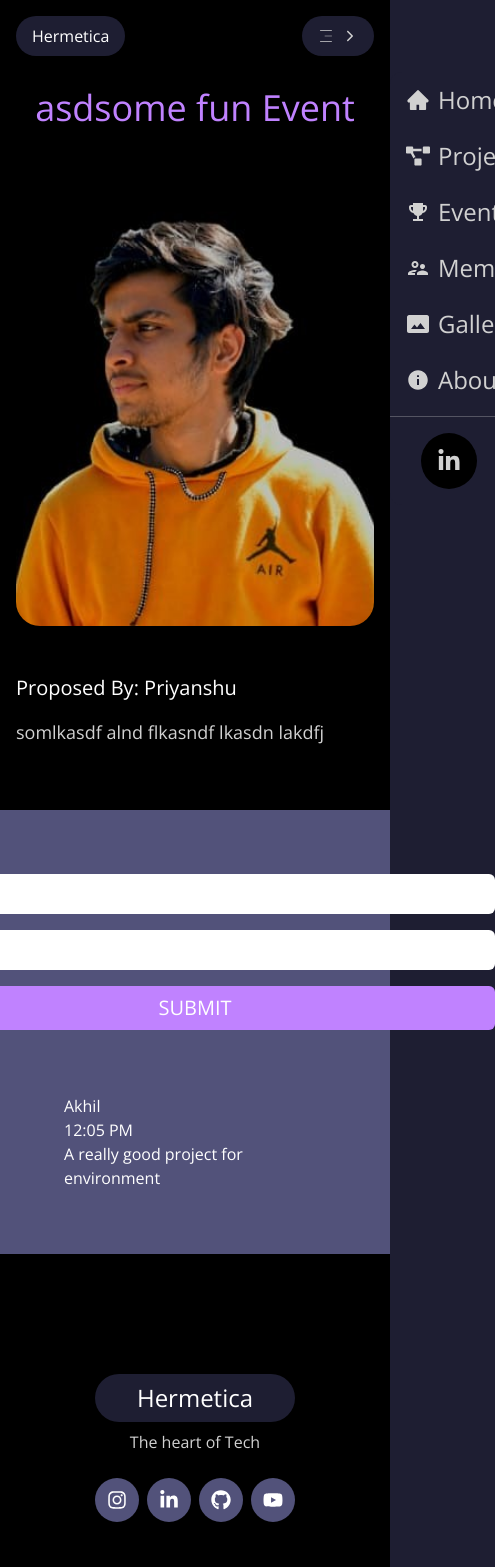
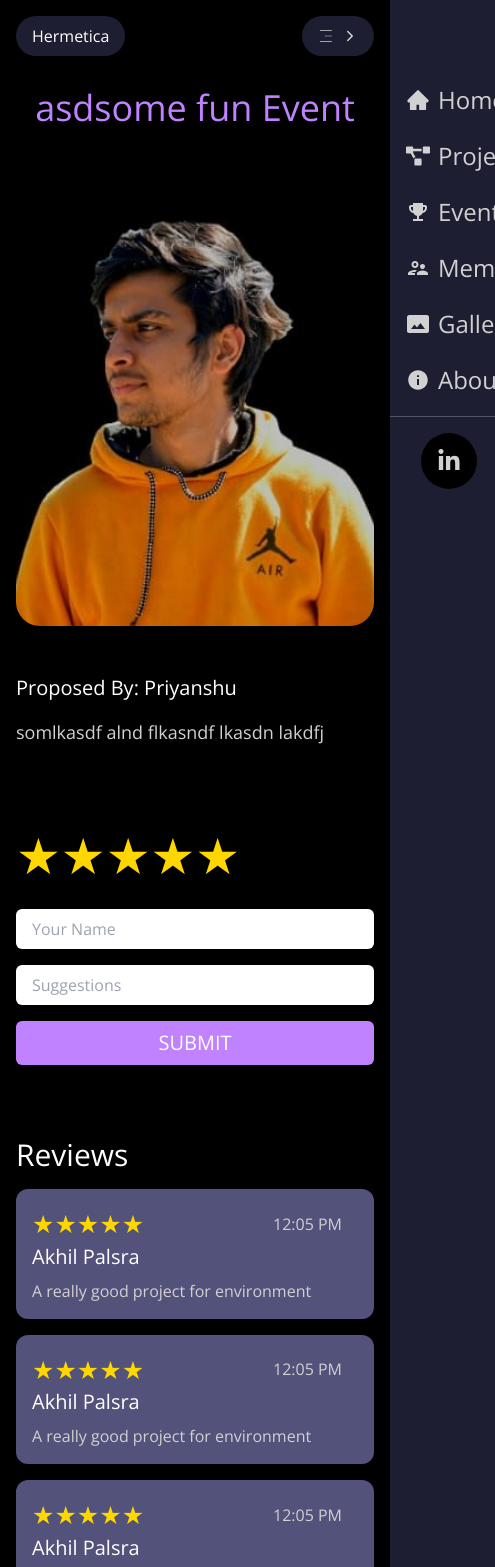
Before and after one commit to akhil683/Akhil_Portfolio, a React (Vite) app in the folder hermetica/: page /events/some_fun_event in a window 390 px wide. Shown: the top 1567 px of the page, 495 px wide, since content can reach past the window. Built offline with nearby package versions, Linux system fonts and the light colour scheme.

Commit message:
created gallery page and review section, fixed responsive search bar

```diff
--- a/hermetica/package.json
+++ b/hermetica/package.json
@@ -16,7 +16,8 @@
     "react-dom": "^18.2.0",
     "react-error-boundary": "^4.0.12",
     "react-icons": "^4.12.0",
-    "react-loader-spinner": "^6.1.6"
+    "react-loader-spinner": "^6.1.6",
+    "react-stars": "^2.2.5"
   },
   "devDependencies": {
     "@types/react": "^18.2.43",
--- a/hermetica/src/components/Details.jsx
+++ b/hermetica/src/components/Details.jsx
@@ -1,11 +1,11 @@
 import React from 'react';
 import Img from '../assets/profile.jpg';
 import { useParams } from 'react-router-dom';
+import ReactStars from 'react-stars';
 
 const Details = ({ data }) => {
   const { url } = useParams();
   const dataDetail = data.find(data => data.url === url);
-  console.log(dataDetail);
   const { name, proposedBy, Abstract, image } = dataDetail;
 
   return (
@@ -22,22 +22,88 @@ const Details = ({ data }) => {
           </p>
         </div>
       </div>
-      <div className='my-16 p-16 justify-center items-center bg-iconbgHover flex flex-col gap-16'>
-      <form className='flex flex-col w-[600px] gap-4 mx-6 text-iconBg'>
-        <input className=' rounded-md py-2 px-4 outline-none' type="text" placeholder='Your Name' />
-        <input className=' rounded-md py-2 px-4 outline-none' type="text" placeholder='Suggestions' />
+
+      <div className='my-12 py-6 text-center'>
+      <form className='flex flex-col mx-4 sm:mx-auto max-w-[600px] gap-4 text-iconBg'>
+        <ReactStars
+          count={5}
+          value={0}
+          // onChange={}
+          color1='#ffd700'
+          // color2=''
+          size={50}
+          half={true}
+          edit={true}
+        />
+        <input className=' rounded-md w-full py-2 px-4 outline-none' type="text" placeholder='Your Name' />
+        <input className=' rounded-md w-full py-2 px-4 outline-none' type="text" placeholder='Suggestions' />
         <button className=' bg-violet py-2 text-mainText text-xl rounded-md' type='submit'>SUBMIT</button>
       </form>
-      <div>
-        <div>
-          <div>
-            <h4>Akhil</h4>
-            <p>12:05 PM</p>
+      </div>
+
+      <div className='mx-4'>
+        <h2 className='max-w-[600px] mx-auto text-3xl mb-4'>Reviews</h2>
+
+          <div className='p-4 bg-iconbgHover rounded-xl mb-4 mx-auto max-w-[600px]'>
+            <div className='flex justify-between items-center'>
+              <ReactStars
+                count={5}
+                value={0}
+
+                // onChange={}
+                color1='#ffd700'
+                // color2=''
+                size={25}
+                half={true}
+                edit={false}
+                />
+              <p className='mr-4 text-subMainText'>12:05 PM</p>
+            </div>
+            <h4 className='text-xl mb-2'>Akhil Palsra</h4>
+            <p className='text-subMainText'>A really good project for environment</p>
           </div>
-          <p>A really good project for environment</p>
+
+          <div className='p-4 bg-iconbgHover rounded-xl mb-4  mx-auto max-w-[600px]'>
+            <div className='flex justify-between items-center'>
+              <ReactStars
+                count={5}
+                value={0}
+
+                // onChange={}
+                color1='#ffd700'
+                // color2=''
+                size={25}
+                half={true}
+                edit={false}
+                className='mr-6'
+                />
+              <p className='mr-4 text-subMainText'>12:05 PM</p>
+            </div>
+            <h4 className='text-xl mb-2'>Akhil Palsra</h4>
+            <p className='text-subMainText'>A really good project for environment</p>
+          </div>
+
+          <div className='p-4 bg-iconbgHover rounded-xl  mx-auto max-w-[600px]'>
+            <div className='flex justify-between items-center'>
+              <ReactStars
+                count={5}
+                value={0}
+
+                // onChange={}
+                color1='#ffd700'
+                // color2=''
+                size={25}
+                half={true}
+                edit={false}
+                className='mr-6'
+                />
+              <p className='mr-4 text-subMainText'>12:05 PM</p>
+            </div>
+            <h4 className='text-xl mb-2'>Akhil Palsra</h4>
+            <p className='text-subMainText'>A really good project for environment</p>
+          </div>
+
         </div>
-      </div>
-      </div>
     </div>
   )
 }
--- a/hermetica/src/components/Searchbar.jsx
+++ b/hermetica/src/components/Searchbar.jsx
@@ -5,8 +5,7 @@ const Searchbar = ({ onSearchChange, Placeholder }) => {
 
 
   return (
-    <div>
-      <div className='text-center relative w-[500px] flex center m-auto group duration-200 hover:scale-110'>
+      <div className='text-center m-auto w-[350px] sm:w-[500px] flex center group duration-200 hover:scale-110'>
       <IoMdSearch
         style={{marginLeft: "1rem", marginTop: "0.5rem", position: "absolute"}}
         className=' text-violet text-2xl'
@@ -19,8 +18,8 @@ const Searchbar = ({ onSearchChange, Placeholder }) => {
         placeholder={`Search ${Placeholder}`}
         />
         </div>
-      </div>
   )
+
 }
 
 export default Searchbar
--- a/hermetica/src/routes/Gallery.jsx
+++ b/hermetica/src/routes/Gallery.jsx
@@ -1,9 +1,25 @@
 import React from 'react'
-
+import Img from '../assets/profile.jpg'
 const Gallery = () => {
   return (
-    <div>
-      Galary
+    <div className='m-4 sm:m-12'>
+      <div className='flex flex-wrap gap-4 max-sm:text-sm mb-6'>
+        <button className='py-2 px-4 bg-iconbgHover rounded-full hover:bg-violet focus:bg-violet'> Nimbus</button>
+        <button  className='py-2 px-4 bg-iconbgHover rounded-full hover:bg-violet focus:bg-violet'>Pre-Nimbus</button>
+        {/* <button  className='py-2 px-4 bg-iconbgHover rounded-full hover:bg-violet focus:bg-violet'>Extensions</button> */}
+        <button  className='py-2 px-4 bg-iconbgHover rounded-full hover:bg-violet focus:bg-violet'>Hermetica Day</button>
+      </div>
+      <div className='mx-6 flex flex-wrap gap-6'>
+        <div className='w-full sm:w-[350px] h-[300px] border border-iconbgHover'>
+          <img src={Img} alt="" className='w-full h-full object-cover' />
+        </div>
+        <div className='w-full sm:w-[350px] h-[300px] border border-iconbgHover'>
+          <img src={Img} alt="" className='w-full h-full object-cover' />
+        </div>
+        <div className='w-full sm:w-[350px] h-[300px] border border-iconbgHover'>
+          <img src={Img} alt="" className='w-full h-full object-cover' />
+        </div>
+      </div>
     </div>
   )
 }
```
Also changed, not shown: 1 other file (tests, documents, lock files or other folders).
